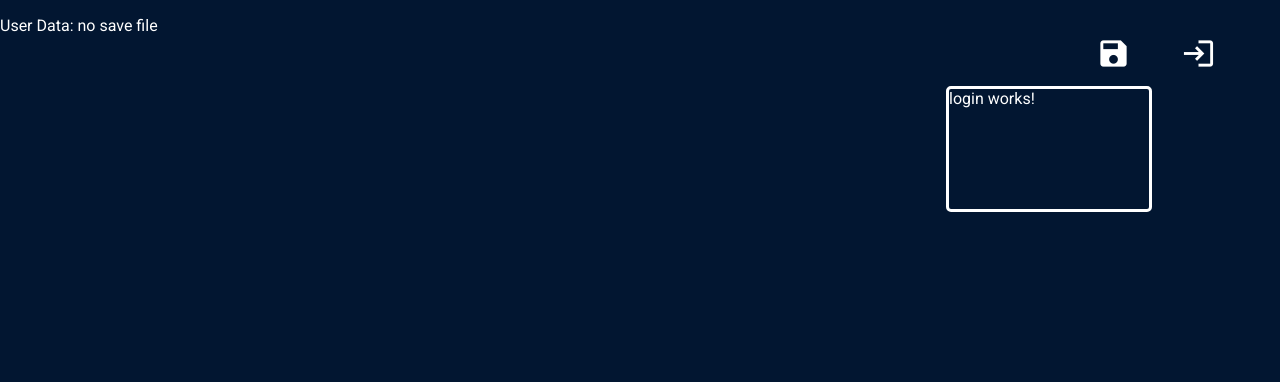
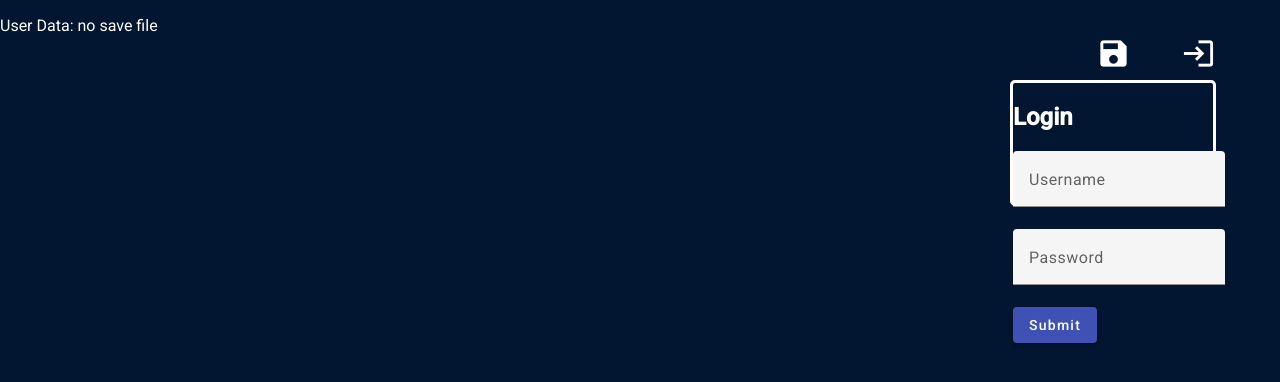
Before and after one commit to ssiika/SpaceGame, an Angular app in the folder Client/: page / in a window 1280 px wide. Both pictures are taken after a click on the element "login". Shown: the top 382 px of the page. Built offline with nearby package versions, Linux system fonts and the light colour scheme.

Commit message:
Add basic structure of login with formBuilder

```diff
--- a/Client/package.json
+++ b/Client/package.json
@@ -20,6 +20,7 @@
     "@angular/platform-browser": "^16.2.0",
     "@angular/platform-browser-dynamic": "^16.2.0",
     "@angular/router": "^16.2.0",
+    "component": "^1.1.0",
     "jest-editor-support": "*",
     "rxjs": "~7.8.0",
     "tslib": "^2.3.0",
--- a/Client/src/app/components/header/header.component.css
+++ b/Client/src/app/components/header/header.component.css
@@ -9,6 +9,7 @@
 
 .header {
     list-style: none;
+    padding: 0;
     display: grid;
     grid-template-columns: auto auto;
     justify-content: end;
--- a/Client/src/app/components/header/header.component.html
+++ b/Client/src/app/components/header/header.component.html
@@ -5,5 +5,5 @@
   <li>
     <mat-icon class="login" (click)="toggleLoginBox()">login</mat-icon>
   </li>
-  <app-login *ngIf="openLogin"></app-login>
 </ul>
+<app-login *ngIf="openLogin"></app-login>
--- /dev/null
+++ b/Client/src/app/components/login-loading/login-loading.component.html
@@ -0,0 +1 @@
+<p>login-loading works!</p>
--- a/Client/src/app/components/login/login.component.css
+++ b/Client/src/app/components/login/login.component.css
@@ -1,7 +1,7 @@
 .loginBox {
   position: absolute;
   right: 5vw;
-  top: 50px;
+  top: 80px;
   height: 120px;
   width: 200px;
   border: 3px solid white;
--- a/Client/src/app/components/login/login.component.html
+++ b/Client/src/app/components/login/login.component.html
@@ -1 +1,42 @@
-<div class="loginBox">login works!</div>
+<div class="loginBox">
+  <app-login-loading *ngIf="isLoading; else content"></app-login-loading>
+
+  <ng-template #content>
+    <div class='loginContent'>
+      <section class="heading">
+        <h1 class='loginHeader'>
+          Login
+        </h1>
+      </section>
+      <form [formGroup]="loginForm"
+            (ngSubmit)="onSubmit()"
+            class='loginForm'>
+        <mat-form-field class="form-group">
+          <mat-label>Username</mat-label>
+          <input matInput
+                 type="text"
+                 class='form-control'
+                 id='username'
+                 name='username'
+                 formControlName="username" />
+        </mat-form-field>
+        <mat-form-field class="form-group">
+          <mat-label>Password</mat-label>
+          <input matInput
+                 type="password"
+                 class='form-control'
+                 id='password'
+                 name='password'
+                 formControlName="password" />
+        </mat-form-field>
+        <div class="errorbox">{{message}}</div>
+        <div className="form-group">
+          <button mat-raised-button color="primary" type='submit' className='loginBtn'>
+            Submit
+          </button>
+        </div>
+
+      </form>
+    </div>
+  </ng-template>
+</div>
--- a/Client/src/app/components/login/login.component.ts
+++ b/Client/src/app/components/login/login.component.ts
@@ -1,4 +1,5 @@
 import { Component } from '@angular/core';
+import { FormBuilder } from '@angular/forms';
 
 @Component({
   selector: 'app-login',
@@ -6,5 +7,27 @@ import { Component } from '@angular/core';
   styleUrls: ['./login.component.css']
 })
 export class LoginComponent {
+  constructor(
+    private formBuilder: FormBuilder
+  ) { }
 
+  message: string = '';
+  isLoading: boolean = false;
+
+  loginForm = this.formBuilder.group({
+    username: '',
+    password: ''
+  });
+
+  onSubmit(): void {
+    const userData = {
+      username: this.loginForm.value.username!?.trim(),
+      password: this.loginForm.value.password!?.trim(),
+    }
+
+    if (!userData.username || !userData.password) {
+      this.message = 'Please provide a username and password'
+      return
+    }
+  }
 }
```
Also changed, not shown: Client/src/app/app.module.ts (+6 -2 lines), Client/src/app/components/login-loading/login-loading.component.ts (added, +10 -0 lines), Client/src/app/components/login-loading/login-loading.component.css (added), 2 other files (tests, documents, lock files or other folders).
